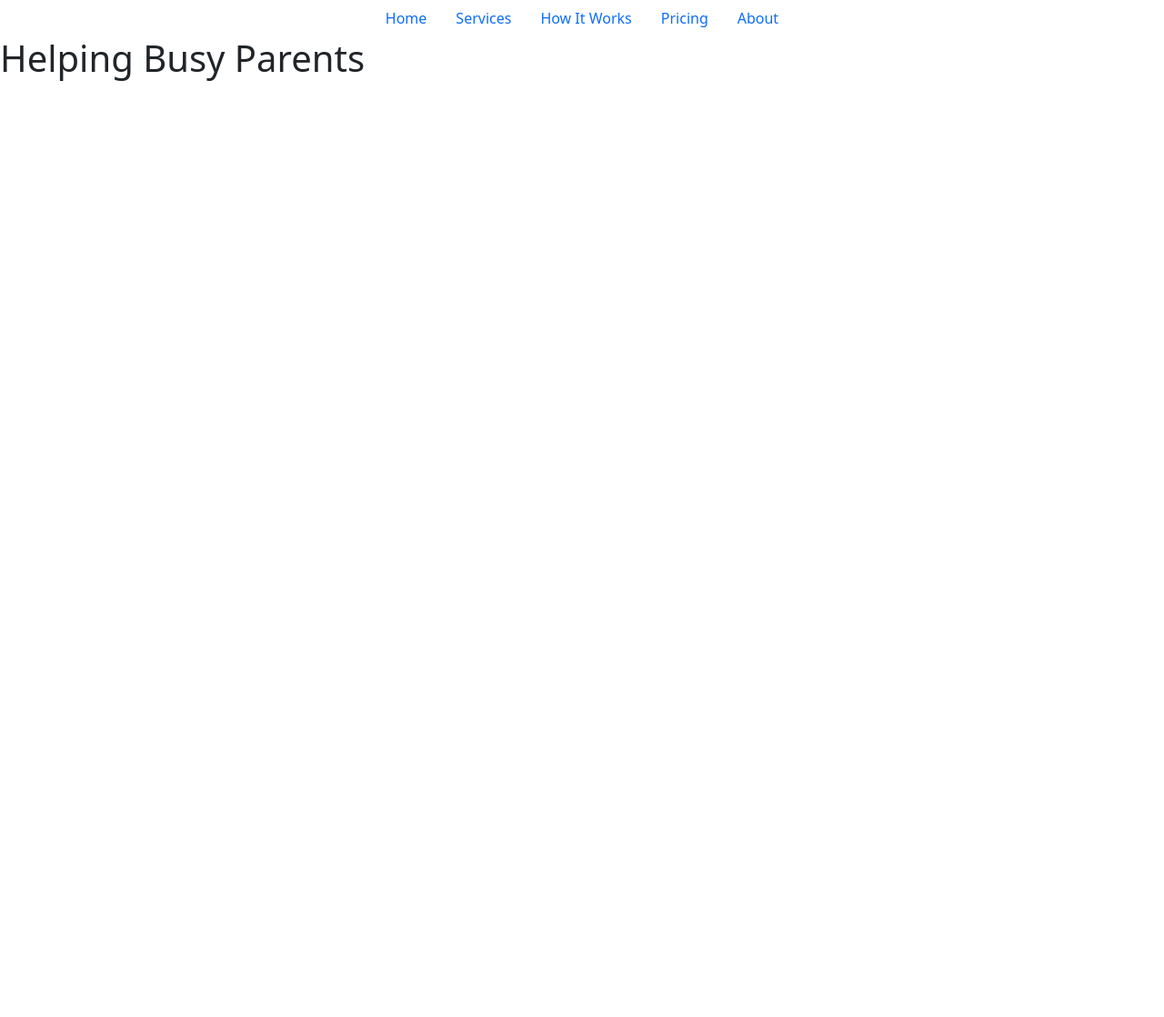
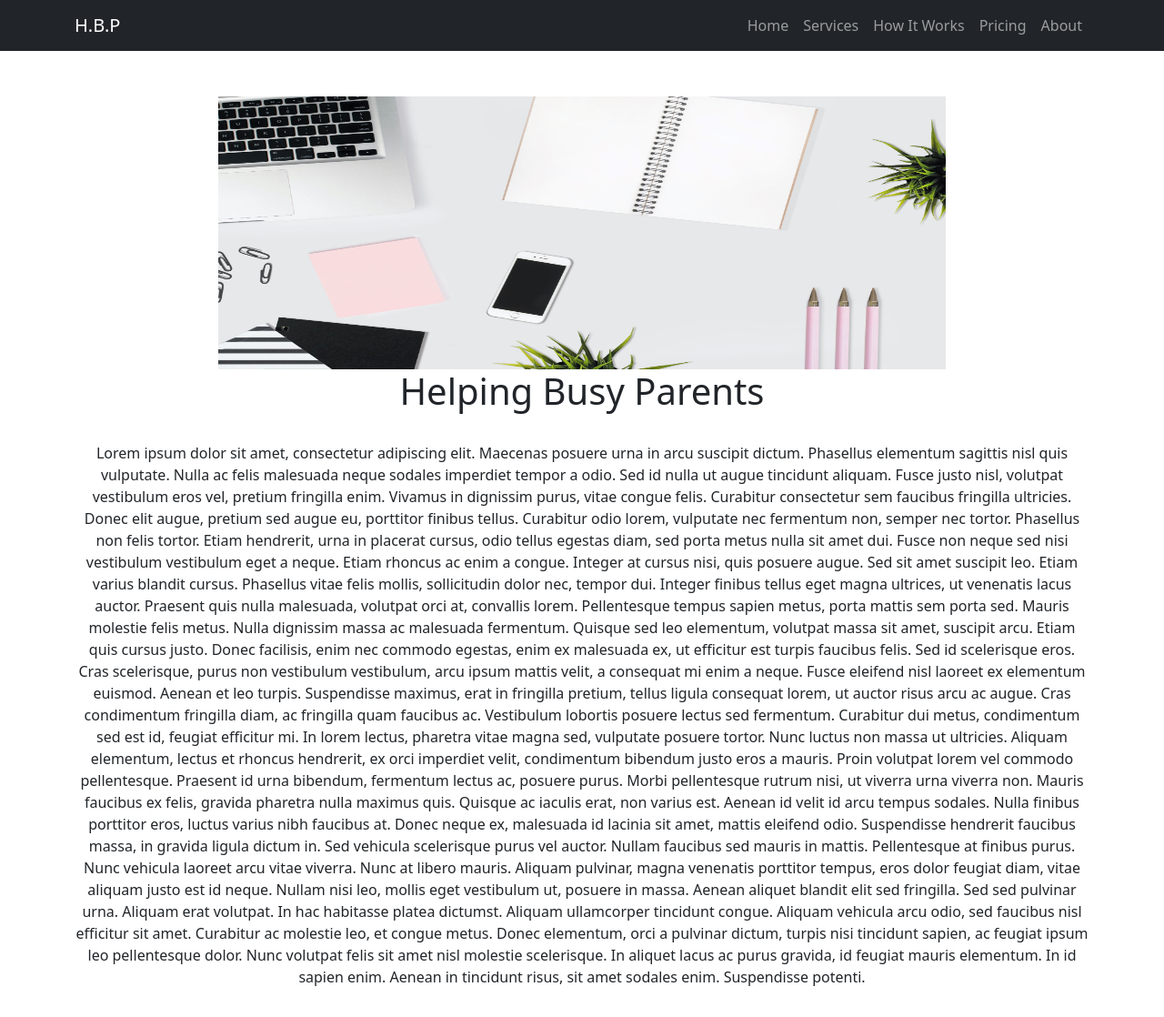
Before and after one commit to karineunderwood/helping-busy-parents, a Flask app: page / in a window 1280 px wide. Shown: the whole page at 91% size. Before the commit the page ends 89 px from the top, so only its background shows below. Run offline with Flask 2, Linux system fonts and the light colour scheme.

Commit message:
Homepage changes

```diff
--- a/static/busy-styling.css
+++ b/static/busy-styling.css
@@ -0,0 +1,5 @@
+#home {
+width: 100vh;
+height: 300px;
+margin-top: 50px;
+}
--- a/templates/base.html
+++ b/templates/base.html
@@ -3,6 +3,7 @@
   <head>
     <!-- CSS only -->
     <link href="https://cdn.jsdelivr.net/npm/bootstrap@5.2.0-beta1/dist/css/bootstrap.min.css" rel="stylesheet" integrity="sha384-0evHe/X+R7YkIZDRvuzKMRqM+OrBnVFBL6DOitfPri4tjfHxaWutUpFmBp4vmVor" crossorigin="anonymous">
+    <link href="/static/busy-styling.css" rel="stylesheet">
     <meta charset="utf-8">
     <meta name="viewport" content="width=device-width">
     <title>
@@ -13,24 +14,22 @@
   </head>
   <body>
 
-    <!-- Nav Bar -->
-    <ul class="nav justify-content-center">
-      <li class="nav-item">
-        <a class="nav-link active" aria-current="page" href="/">Home</a>
-      </li>
-      <li class="nav-item">
-        <a class="nav-link" href="/services">Services</a>
-      </li>
-      <li class="nav-item">
-        <a class="nav-link" href="/how_it_works">How It Works</a>
-      </li>
-      <li class="nav-item">
-        <a class="nav-link" href="/pricing">Pricing</a>
-      </li>
-      <li class="nav-item">
-        <a class="nav-link" href="/about">About</a>
-      </li>
-    </ul>
+    <!-- Responsive navbar-->
+    <nav class="navbar navbar-expand-lg navbar-dark bg-dark">
+      <div class="container">
+          <a class="navbar-brand" href="#!">H.B.P</a>
+          <button class="navbar-toggler" type="button" data-bs-toggle="collapse" data-bs-target="#navbarSupportedContent" aria-controls="navbarSupportedContent" aria-expanded="false" aria-label="Toggle navigation"><span class="navbar-toggler-icon"></span></button>
+          <div class="collapse navbar-collapse" id="navbarSupportedContent">
+              <ul class="navbar-nav ms-auto mb-2 mb-lg-0">
+                  <li class="nav-item"><a class="nav-link" aria-current="page" href="/">Home</a></li>
+                  <li class="nav-item"><a class="nav-link" href="/services">Services</a></li>
+                  <li class="nav-item"><a class="nav-link" href="/how_it_works">How It Works</a></li>
+                  <li class="nav-item"><a class="nav-link" href="/pricing">Pricing</a></li>
+                  <li class="nav-item"><a class="nav-link" href="/about">About</a></li>
+              </ul>
+          </div>
+      </div>
+  </nav>
 
     {% block body %}{% endblock %}
 
--- a/templates/homepage.html
+++ b/templates/homepage.html
@@ -2,7 +2,38 @@
 {% block title %}Helping Busy Parents{% endblock %}
 
 {% block body %}
-  <h1>Helping Busy Parents</h1>
+
+<header class="masthead">
+    <div class="container h-100">
+      <div class="row h-100 align-items-center">
+        <div class="col-12  text-center">
+          <img id="home"src="/static/homepage_pic.jpg" class="img-responsive" alt="Responsive image">
+          <h1 class="fw-light">Helping Busy Parents</h1><br>
+        </div>
+      </div>
+    </div>
+  </header>
+
+  <div class="container">
+
+  <div class="row">
+    <div class="col-12">
+    <p class="text-center">Lorem ipsum dolor sit amet, consectetur adipiscing elit. Maecenas posuere urna in arcu suscipit dictum. Phasellus elementum sagittis nisl quis vulputate. Nulla ac felis malesuada neque sodales imperdiet tempor a odio. Sed id nulla ut augue tincidunt aliquam. Fusce justo nisl, volutpat vestibulum eros vel, pretium fringilla enim. Vivamus in dignissim purus, vitae congue felis. Curabitur consectetur sem faucibus fringilla ultricies. Donec elit augue, pretium sed augue eu, porttitor finibus tellus. Curabitur odio lorem, vulputate nec fermentum non, semper nec tortor. Phasellus non felis tortor.
+
+        Etiam hendrerit, urna in placerat cursus, odio tellus egestas diam, sed porta metus nulla sit amet dui. Fusce non neque sed nisi vestibulum vestibulum eget a neque. Etiam rhoncus ac enim a congue. Integer at cursus nisi, quis posuere augue. Sed sit amet suscipit leo. Etiam varius blandit cursus. Phasellus vitae felis mollis, sollicitudin dolor nec, tempor dui. Integer finibus tellus eget magna ultrices, ut venenatis lacus auctor. Praesent quis nulla malesuada, volutpat orci at, convallis lorem. Pellentesque tempus sapien metus, porta mattis sem porta sed. Mauris molestie felis metus. Nulla dignissim massa ac malesuada fermentum. Quisque sed leo elementum, volutpat massa sit amet, suscipit arcu. Etiam quis cursus justo. Donec facilisis, enim nec commodo egestas, enim ex malesuada ex, ut efficitur est turpis faucibus felis. Sed id scelerisque eros.
+
+        Cras scelerisque, purus non vestibulum vestibulum, arcu ipsum mattis velit, a consequat mi enim a neque. Fusce eleifend nisl laoreet ex elementum euismod. Aenean et leo turpis. Suspendisse maximus, erat in fringilla pretium, tellus ligula consequat lorem, ut auctor risus arcu ac augue. Cras condimentum fringilla diam, ac fringilla quam faucibus ac. Vestibulum lobortis posuere lectus sed fermentum. Curabitur dui metus, condimentum sed est id, feugiat efficitur mi. In lorem lectus, pharetra vitae magna sed, vulputate posuere tortor. Nunc luctus non massa ut ultricies. Aliquam elementum, lectus et rhoncus hendrerit, ex orci imperdiet velit, condimentum bibendum justo eros a mauris. Proin volutpat lorem vel commodo pellentesque. Praesent id urna bibendum, fermentum lectus ac, posuere purus. Morbi pellentesque rutrum nisi, ut viverra urna viverra non.
+
+        Mauris faucibus ex felis, gravida pharetra nulla maximus quis. Quisque ac iaculis erat, non varius est. Aenean id velit id arcu tempus sodales. Nulla finibus porttitor eros, luctus varius nibh faucibus at. Donec neque ex, malesuada id lacinia sit amet, mattis eleifend odio. Suspendisse hendrerit faucibus massa, in gravida ligula dictum in. Sed vehicula scelerisque purus vel auctor. Nullam faucibus sed mauris in mattis. Pellentesque at finibus purus. Nunc vehicula laoreet arcu vitae viverra. Nunc at libero mauris. Aliquam pulvinar, magna venenatis porttitor tempus, eros dolor feugiat diam, vitae aliquam justo est id neque. Nullam nisi leo, mollis eget vestibulum ut, posuere in massa. Aenean aliquet blandit elit sed fringilla. Sed sed pulvinar urna.
+
+        Aliquam erat volutpat. In hac habitasse platea dictumst. Aliquam ullamcorper tincidunt congue. Aliquam vehicula arcu odio, sed faucibus nisl efficitur sit amet. Curabitur ac molestie leo, et congue metus. Donec elementum, orci a pulvinar dictum, turpis nisi tincidunt sapien, ac feugiat ipsum leo pellentesque dolor. Nunc volutpat felis sit amet nisl molestie scelerisque. In aliquet lacus ac purus gravida, id feugiat mauris elementum. In id sapien enim. Aenean in tincidunt risus, sit amet sodales enim. Suspendisse potenti.</p>
+    </div>
+
+
+  </div>
+  </div>
+  <p></p>
+
 
 
 
```
Also changed, not shown: static/homepage_pic.jpg (added).
